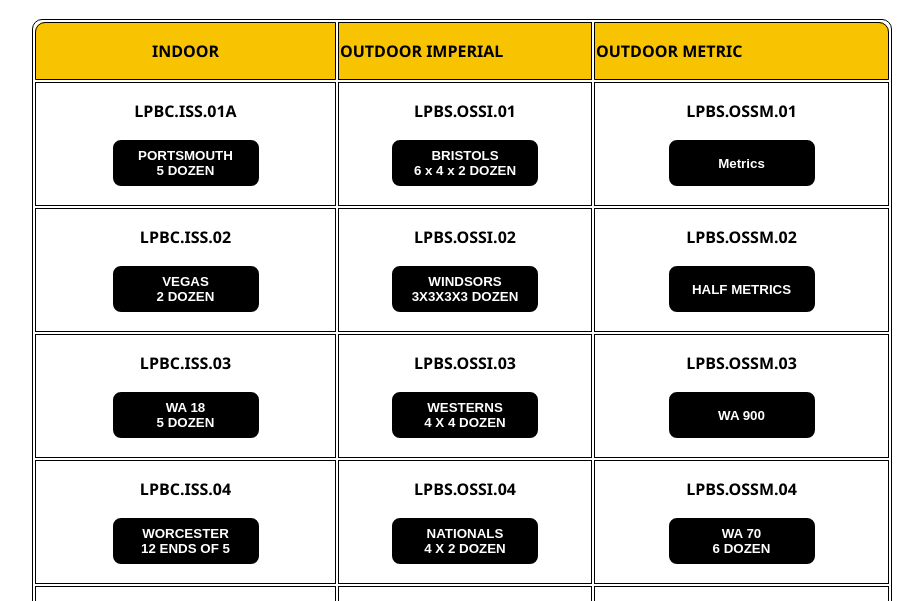
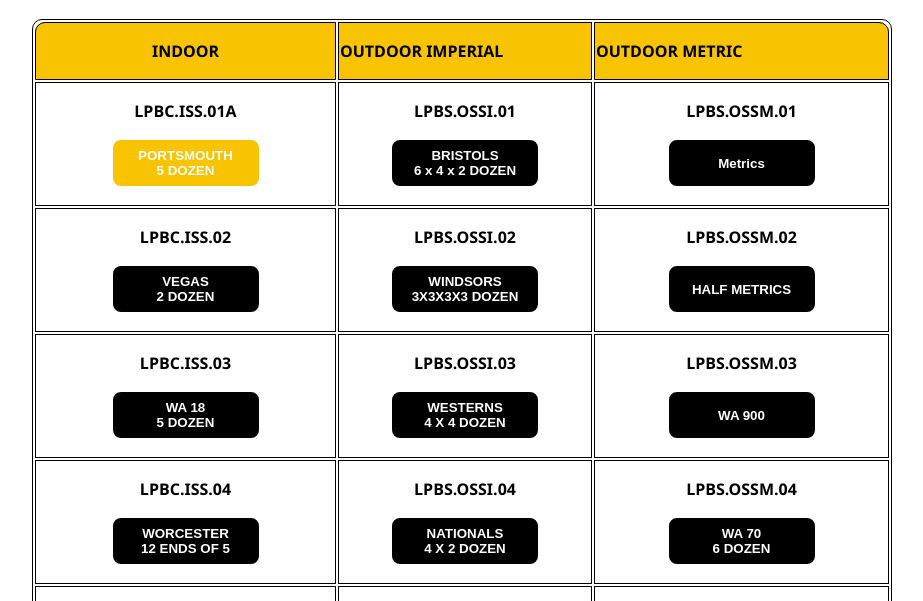
Before and after one commit to JensonGuffick/JensonGuffick.github.io, a plain HTML site: page Scoresheets.html in a window 1280 px wide. In both pictures the pointer is over the button 363 px from the left and 288 px from the top of the page. Shown: the part 125-726 px from the top of the page, without its empty margins (178-1101 px from the left). Drawn offline with Linux system fonts and the light colour scheme.

Commit message:
Small Tweak

```diff
--- a/Scoresheets.html
+++ b/Scoresheets.html
@@ -36,6 +36,10 @@
 			border-width: 2px;
 			color: white;
 			}
+			.sheet-down:hover {
+			background-color: #f8c301;
+			}
+
 		</style>
 	</head>
 	<body>
```
